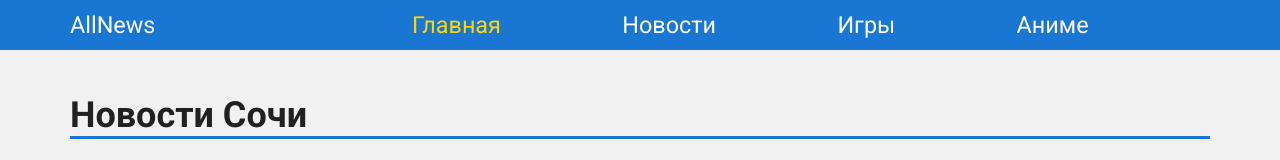
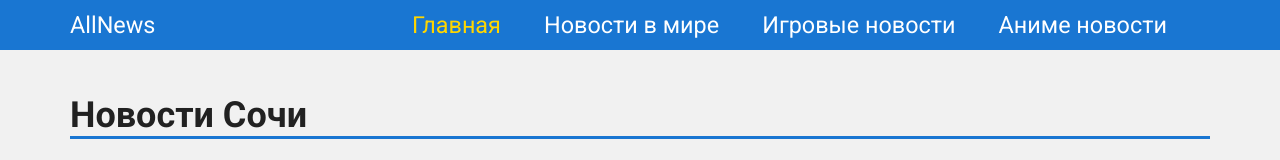
Before and after one commit to Denwa799/informationPortal, a React (Create React App) app in the folder client/: page / in a window 1280 px wide. Shown: the top 160 px of the page. Built offline with nearby package versions, Linux system fonts and the light colour scheme.

Commit message:
Edit navbar text

```diff
--- a/client/src/components/Navbar/Navbar.jsx
+++ b/client/src/components/Navbar/Navbar.jsx
@@ -9,9 +9,9 @@ const Navbar = (props) => {
             <div className={styles.container}>
                 <NavLink className={styles.link} to={MAIN_ROUTE}>AllNews</NavLink>
                 <NavLink className={styles.link} activeClassName={styles.active} to={MAIN_ROUTE} exact={true}>Главная</NavLink>
-                <NavLink className={styles.link} activeClassName={styles.active} to={NEWS_ROUTE}>Новости</NavLink>
-                <NavLink className={styles.link} activeClassName={styles.active} to={GAMENEWS_ROUTE}>Игры</NavLink>
-                <NavLink className={styles.link} activeClassName={styles.active} to={ANIMENEWS_ROUTE}>Аниме</NavLink>
+                <NavLink className={styles.link} activeClassName={styles.active} to={NEWS_ROUTE}>Новости в мире</NavLink>
+                <NavLink className={styles.link} activeClassName={styles.active} to={GAMENEWS_ROUTE}>Игровые новости</NavLink>
+                <NavLink className={styles.link} activeClassName={styles.active} to={ANIMENEWS_ROUTE}>Аниме новости</NavLink>
             </div>
         </div>
     );
```
